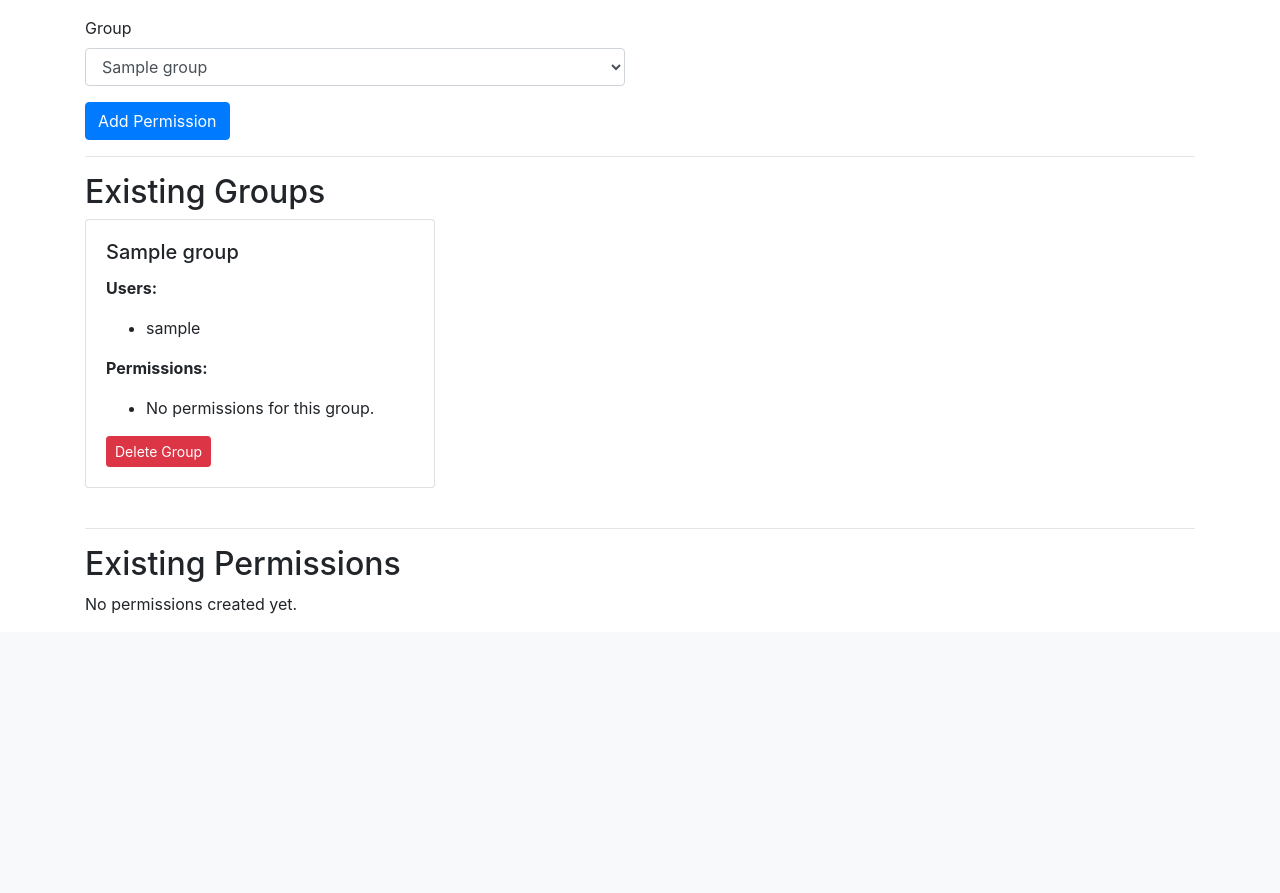
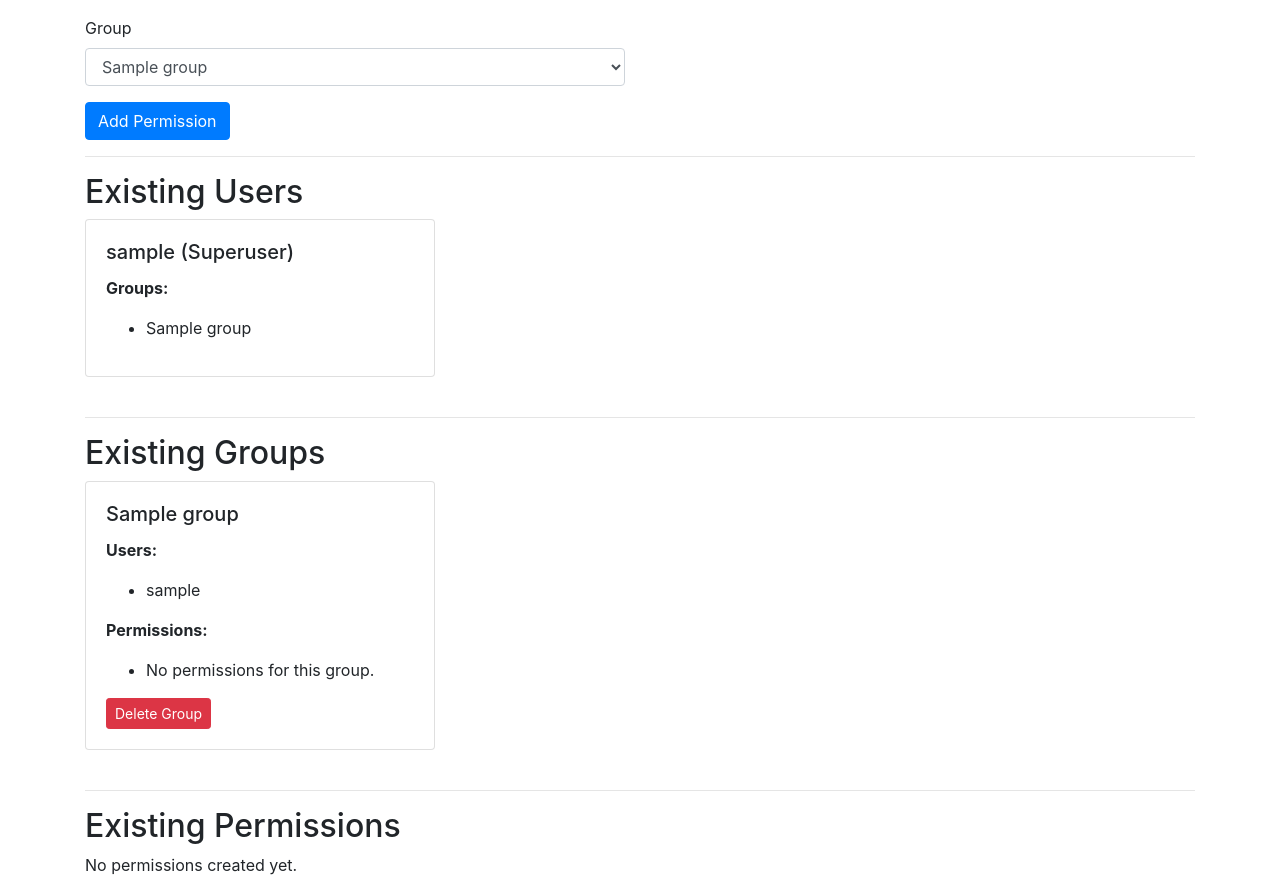
Before and after one commit to yhendricks/flaskcrud, a Flask app: page /manage-groups in a window 1280 px wide. Shown: the part 542-1435 px from the top of the page. Before the commit the page ends 1156 px from the top, so only its background shows below. Run offline with Flask 3, Linux system fonts and the light colour scheme; a user stored in the database is signed in; tables that the repository leaves empty hold one stand-in row (values such as "Sample post"); some libraries are stand-ins or nearby versions.

Commit message:
only superuser can see the admin panel

```diff
--- a/app.py
+++ b/app.py
@@ -82,6 +82,19 @@
         return decorated_function
     return decorator
 
+# Decorator for superuser access
+def superuser_required(f):
+    @wraps(f)
+    def decorated_function(*args, **kwargs):
+        if not current_user.is_authenticated:
+            flash('You must be logged in to view this page.', 'danger')
+            return redirect(url_for('login'))
+        if not current_user.is_superuser:
+            flash('You do not have superuser privileges to access this page.', 'danger')
+            return redirect(url_for('index'))
+        return f(*args, **kwargs)
+    return decorated_function
+
 # Routes
 @app.route('/register', methods=['GET', 'POST'])
 def register():
@@ -131,17 +144,15 @@
     return render_template('profile.html')
 
 @app.route('/manage-groups')
-@login_required
+@superuser_required # Only superusers can access this page
 def manage_groups():
     users = User.query.all()
     groups = Group.query.all()
     permissions = Permission.query.all() # Pass all permissions to the template
     return render_template('manage_groups.html', users=users, groups=groups, permissions=permissions)
 
-# Removed /manage-permissions route
-
 @app.route('/create-group', methods=['POST'])
-@login_required
+@superuser_required
 def create_group():
     name = request.form.get('name')
 
@@ -156,7 +167,7 @@
     return redirect(url_for('manage_groups'))
 
 @app.route('/create-permission', methods=['POST'])
-@login_required
+@superuser_required
 def create_permission():
     name = request.form.get('name')
 
@@ -171,7 +182,7 @@
     return redirect(url_for('manage_groups')) # Redirect to manage_groups
 
 @app.route('/add-user-to-group', methods=['POST'])
-@login_required
+@superuser_required
 def add_user_to_group():
     username = request.form.get('username')
     group_name = request.form.get('group_name')
@@ -191,7 +202,7 @@
     return redirect(url_for('manage_groups'))
 
 @app.route('/add-permission-to-group', methods=['POST'])
-@login_required
+@superuser_required
 def add_permission_to_group():
     permission_name = request.form.get('permission_name')
     group_name = request.form.get('group_name')
@@ -211,7 +222,7 @@
     return redirect(url_for('manage_groups'))
 
 @app.route('/remove-permission-from-group', methods=['POST'])
-@login_required
+@superuser_required
 def remove_permission_from_group():
     permission_name = request.form.get('permission_name')
     group_name = request.form.get('group_name')
@@ -231,7 +242,7 @@
     return redirect(url_for('manage_groups'))
 
 @app.route('/delete-group', methods=['POST'])
-@login_required
+@superuser_required
 def delete_group():
     group_name = request.form.get('group_name')
     group = Group.query.filter_by(name=group_name).first()
@@ -251,7 +262,7 @@
     return redirect(url_for('manage_groups'))
 
 @app.route('/delete-permission', methods=['POST'])
-@login_required
+@superuser_required
 def delete_permission():
     permission_name = request.form.get('permission_name')
     permission = Permission.query.filter_by(name=permission_name).first()
@@ -268,17 +279,34 @@
 
     return redirect(url_for('manage_groups')) # Redirect to manage_groups
 
+@app.route('/delete-user', methods=['POST'])
+@superuser_required
+def delete_user():
+    username = request.form.get('username')
+    user = User.query.filter_by(username=username).first()
+
+    if not user:
+        flash('User not found.', 'danger')
+    elif user.is_superuser and current_user.id == user.id:
+        flash('You cannot delete your own superuser account.', 'danger')
+    else:
+        # Remove associations with groups first
+        for group in list(user.groups):
+            user.groups.remove(group)
+        db.session.delete(user)
+        db.session.commit()
+        flash(f'User {username} deleted successfully.', 'success')
+
+    return redirect(url_for('manage_groups'))
+
 @app.route('/toggle-superuser/<username>', methods=['POST'])
-@login_required
+@superuser_required
 def toggle_superuser(username):
-    # Only superusers can toggle superuser status
-    if not current_user.is_superuser:
-        flash('You do not have permission to perform this action.', 'danger')
-        return redirect(url_for('manage_groups'))
-
     user = User.query.filter_by(username=username).first()
     if not user:
         flash('User not found.', 'danger')
+    elif user.is_superuser and current_user.id == user.id:
+        flash('You cannot revoke superuser status from yourself.', 'danger')
     else:
         user.is_superuser = not user.is_superuser
         db.session.commit()
--- a/templates/base.html
+++ b/templates/base.html
@@ -15,9 +15,11 @@
                     <li class="nav-item">
                         <a class="nav-link" href="/profile">Profile</a>
                     </li>
-                    <li class="nav-item">
-                        <a class="nav-link" href="/manage-groups">Admin Dashboard</a>
-                    </li>
+                    {% if current_user.is_superuser %}
+                        <li class="nav-item">
+                            <a class="nav-link" href="/manage-groups">Admin Dashboard</a>
+                        </li>
+                    {% endif %}
                     <li class="nav-item">
                         <a class="nav-link" href="/logout">Logout</a>
                     </li>
--- a/templates/manage_groups.html
+++ b/templates/manage_groups.html
@@ -79,6 +79,44 @@
 
     <hr>
 
+    <h2>Existing Users</h2>
+    <div class="row">
+        {% for user in users %}
+            <div class="col-md-4">
+                <div class="card mb-4">
+                    <div class="card-body">
+                        <h5 class="card-title">{{ user.username }} {% if user.is_superuser %}(Superuser){% endif %}</h5>
+                        <p class="card-text"><strong>Groups:</strong></p>
+                        <ul>
+                            {% for group in user.groups %}
+                                <li>{{ group.name }}</li>
+                            {% else %}
+                                <li>No groups.</li>
+                            {% endfor %}
+                        </ul>
+                        {% if current_user.is_superuser and current_user.id != user.id %}
+                            <form method="POST" action="/toggle-superuser/{{ user.username }}" class="d-inline">
+                                <button type="submit" class="btn btn-sm {% if user.is_superuser %}btn-secondary{% else %}btn-info{% endif %}">
+                                    {% if user.is_superuser %}Revoke Superuser{% else %}Make Superuser{% endif %}
+                                </button>
+                            </form>
+                            <form method="POST" action="/delete-user" onsubmit="return confirm('Are you sure you want to delete this user?');" class="d-inline ml-2">
+                                <input type="hidden" name="username" value="{{ user.username }}">
+                                <button type="submit" class="btn btn-danger btn-sm">Delete User</button>
+                            </form>
+                        {% endif %}
+                    </div>
+                </div>
+            </div>
+        {% else %}
+            <div class="col-md-12">
+                <p>No users created yet.</p>
+            </div>
+        {% endfor %}
+    </div>
+
+    <hr>
+
     <h2>Existing Groups</h2>
     <div class="row">
         {% for group in groups %}
@@ -89,16 +127,7 @@
                         <p class="card-text"><strong>Users:</strong></p>
                         <ul>
                             {% for user in group.users %}
-                                <li>
-                                    {{ user.username }}
-                                    {% if current_user.is_superuser and current_user.id != user.id %}
-                                        <form method="POST" action="/toggle-superuser/{{ user.username }}" class="d-inline">
-                                            <button type="submit" class="btn btn-sm {% if user.is_superuser %}btn-secondary{% else %}btn-info{% endif %}">
-                                                {% if user.is_superuser %}Revoke Superuser{% else %}Make Superuser{% endif %}
-                                            </button>
-                                        </form>
-                                    {% endif %}
-                                </li>
+                                <li>{{ user.username }}</li>
                             {% else %}
                                 <li>No users in this group.</li>
                             {% endfor %}
```
